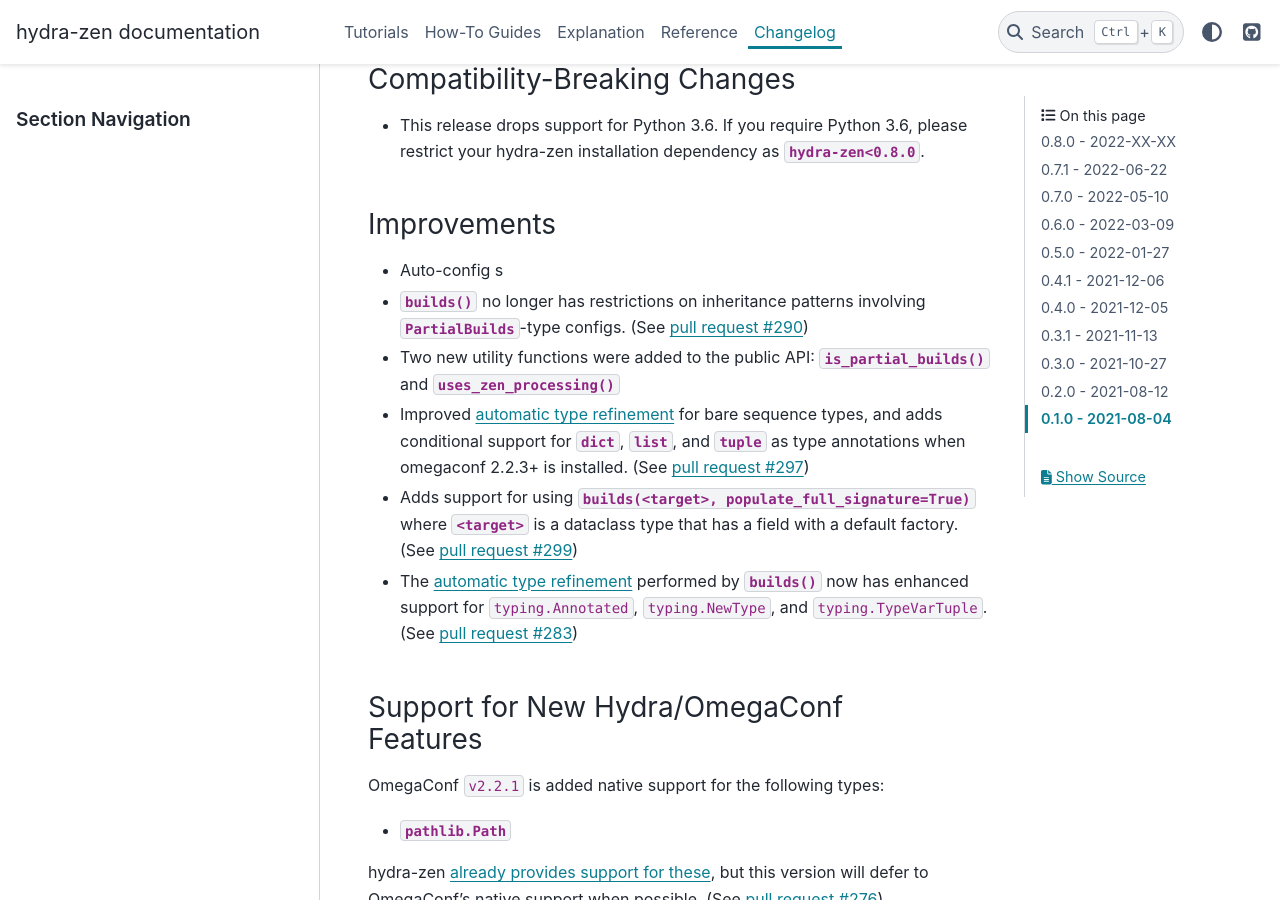
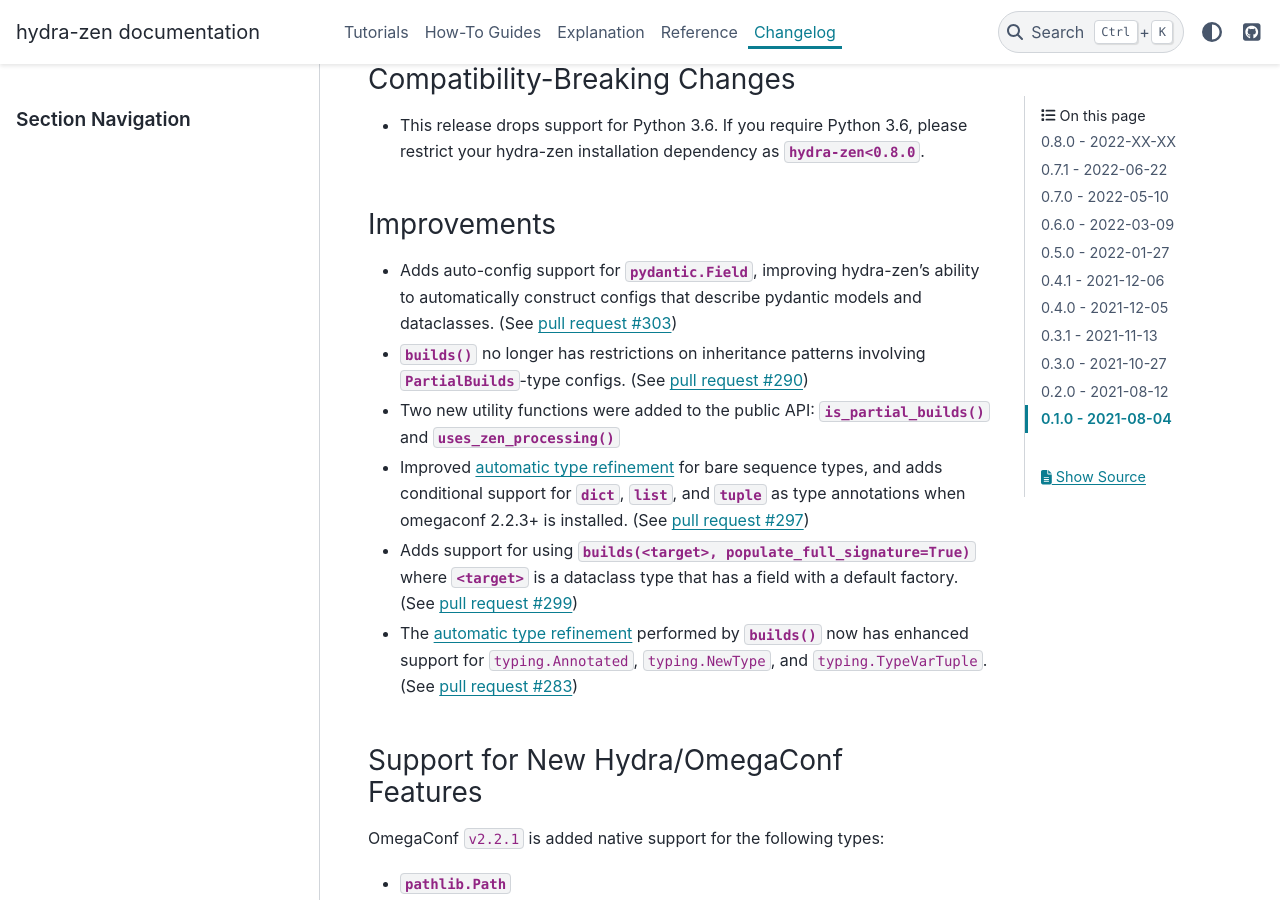
Before and after one commit to mit-ll-responsible-ai/hydra-zen, a Sphinx documentation site: the page built from docs/source/changes.rst, in a window 1280 px wide and 900 px high, scrolled down 487 px. Built offline with Sphinx 7.4.7 and the PyData theme 0.15.4, drawn with Linux system fonts in a browser that asks for light colours; the version number could not be read and is left out.

Commit message:
Add changelog

```diff
--- a/docs/source/changes.rst
+++ b/docs/source/changes.rst
@@ -23,7 +23,7 @@ Compatibility-Breaking Changes
 
 Improvements
 ------------
-- Auto-config s
+- Adds auto-config support for `pydantic.Field`, improving hydra-zen's ability to automatically construct configs that describe pydantic models and dataclasses. (See :pull:`303`)
 - :func:`~hydra_zen.builds` no longer has restrictions on inheritance patterns involving `PartialBuilds`-type configs. (See :pull:`290`)
 - Two new utility functions were added to the public API: :func:`~hydra_zen.is_partial_builds` and :func:`~hydra_zen.uses_zen_processing`
 - Improved :ref:`automatic type refinement <type-support>` for bare sequence types, and adds conditional support for `dict`, `list`, and `tuple` as type annotations when omegaconf 2.2.3+ is installed. (See :pull:`297`)
```
